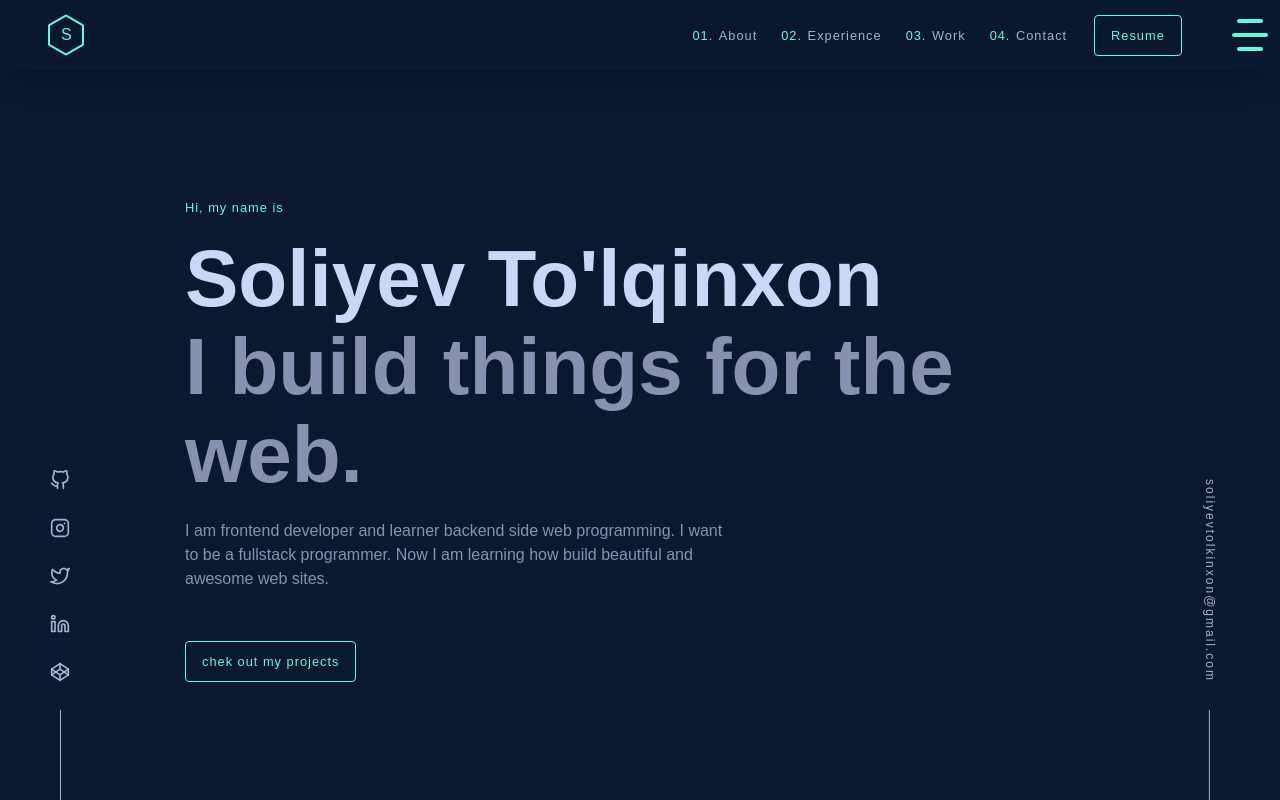
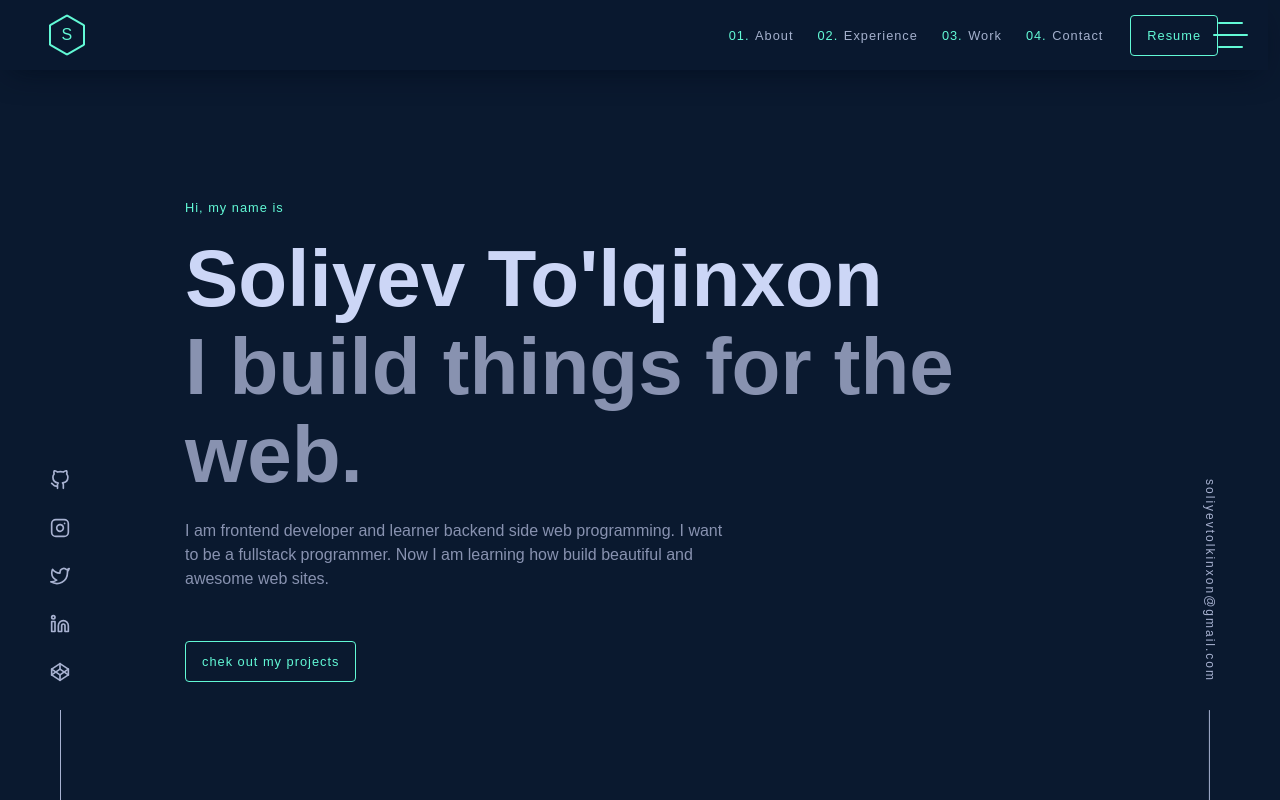
Before and after one commit to Tolkinxon/my-partfolio, a Next.js app: page / in a window 1280 px wide. Built offline with nearby package versions, Linux system fonts and the light colour scheme.

Commit message:
added new X

```diff
--- a/styles/globals.css
+++ b/styles/globals.css
@@ -147,15 +147,15 @@
 }
 /****** ACTIVE STYLES EXPERIENCE SIDE  ***********/
 
-
 /* X BUTTON OF  NAVBAR SIDE  */
 #checkbox {
   display: none;
 }
 
 .toggle {
-  position: relative;
-  width: 40px;
+  position: absolute;
+  right: 20px;
+  width: 35px;
   height: 40px;
   cursor: pointer;
   display: flex;
@@ -163,48 +163,49 @@
   align-items: center;
   justify-content: center;
   gap: 10px;
-  transition-duration: .5s;
+  transition-duration: 0.5s;
 }
 
 .bars {
   width: 100%;
-  height: 4px;
+  height: 2px;
   background-color: #62f9d6;
   border-radius: 4px;
 }
 
 #bar2 {
-  transition-duration: .8s;
+  transition-duration: 0.8s;
 }
 
-#bar1,#bar3 {
+#bar1,
+#bar3 {
   width: 70%;
 }
 
 #checkbox:checked + .toggle .bars {
   position: absolute;
-  transition-duration: .5s;
+  transition-duration: 0.5s;
 }
 
 #checkbox:checked + .toggle #bar2 {
   transform: scaleX(0);
-  transition-duration: .5s;
+  transition-duration: 0.5s;
 }
 
 #checkbox:checked + .toggle #bar1 {
   width: 100%;
   transform: rotate(45deg);
-  transition-duration: .5s;
+  transition-duration: 0.5s;
 }
 
 #checkbox:checked + .toggle #bar3 {
   width: 100%;
   transform: rotate(-45deg);
-  transition-duration: .5s;
+  transition-duration: 0.5s;
 }
 
 #checkbox:checked + .toggle {
-  transition-duration: .5s;
+  transition-duration: 0.5s;
   transform: rotate(180deg);
 }
 /* X BUTTON OF  NAVBAR SIDE  */
```
